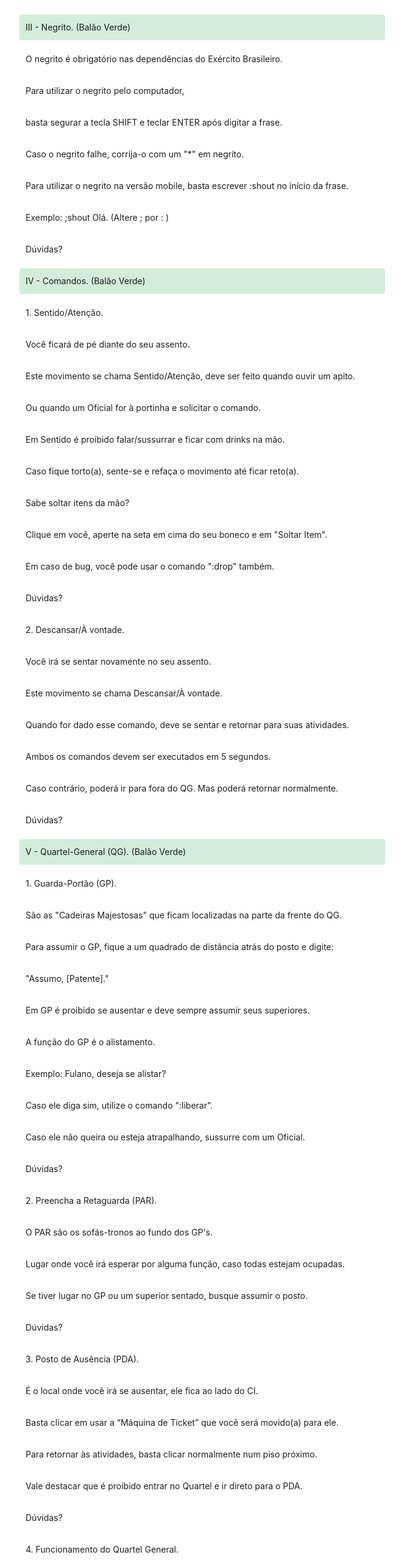
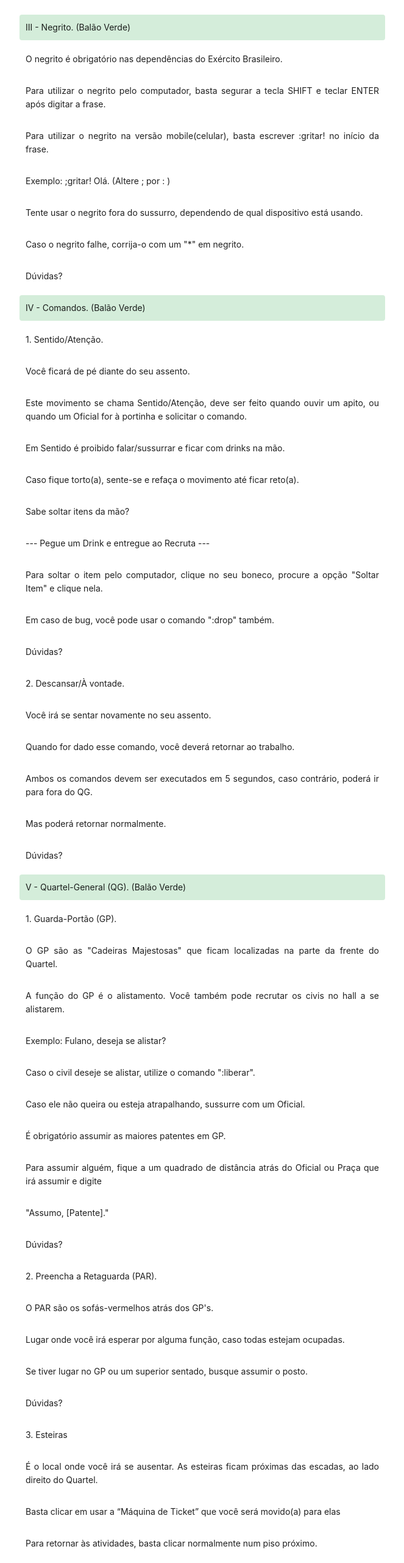
Before and after one commit to marcosafeitosa/treinos-br, a React (Vite) app: page /treino-basico-i in a window 1280 px wide. Shown: the part 1083-3646 px from the top of the page at 61% size, without its empty margins (308-971 px from the left). Built offline with nearby package versions, Linux system fonts and the light colour scheme.

Commit message:
mudancas-topicos TreinoBasicoI.jsx

```diff
--- a/src/components/ContainerTreinos/TreinoBasicoI.jsx
+++ b/src/components/ContainerTreinos/TreinoBasicoI.jsx
@@ -36,54 +36,55 @@ const paragrafoArray = [
 
   "III - Negrito. (Balão Verde)",
   "O negrito é obrigatório nas dependências do Exército Brasileiro.",
-  "Para utilizar o negrito pelo computador,",
-  "basta segurar a tecla SHIFT e teclar ENTER após digitar a frase.",
+  "Para utilizar o negrito pelo computador, basta segurar a tecla SHIFT e teclar ENTER após digitar a frase.",
+  "Para utilizar o negrito na versão mobile(celular), basta escrever :gritar! no início da frase.",
+  "Exemplo: ;gritar! Olá. (Altere ; por : )",
+  'Tente usar o negrito fora do sussurro, dependendo de qual dispositivo está usando.',
   'Caso o negrito falhe, corrija-o com um "*" em negrito.',
-  "Para utilizar o negrito na versão mobile, basta escrever :shout no início da frase.",
-  "Exemplo: ;shout Olá. (Altere ; por : )",
   "Dúvidas?",
 
   "IV - Comandos. (Balão Verde)",
   "1. Sentido/Atenção.",
   "Você ficará de pé diante do seu assento.",
-  "Este movimento se chama Sentido/Atenção, deve ser feito quando ouvir um apito.",
-  "Ou quando um Oficial for à portinha e solicitar o comando.",
+  "Este movimento se chama Sentido/Atenção, deve ser feito quando ouvir um apito, ou quando um Oficial for à portinha e solicitar o comando.",
   "Em Sentido é proibido falar/sussurrar e ficar com drinks na mão.",
   "Caso fique torto(a), sente-se e refaça o movimento até ficar reto(a).",
   "Sabe soltar itens da mão?",
-  'Clique em você, aperte na seta em cima do seu boneco e em "Soltar Item".',
+  "--- Pegue um Drink e entregue ao Recruta ---",
+  'Para soltar o item pelo computador, clique no seu boneco, procure a opção "Soltar Item" e clique nela.',
   'Em caso de bug, você pode usar o comando ":drop" também.',
   "Dúvidas?",
 
   "2. Descansar/À vontade.",
   "Você irá se sentar novamente no seu assento.",
-  "Este movimento se chama Descansar/À vontade.",
-  "Quando for dado esse comando, deve se sentar e retornar para suas atividades.",
-  "Ambos os comandos devem ser executados em 5 segundos.",
-  "Caso contrário, poderá ir para fora do QG. Mas poderá retornar normalmente.",
+  "Quando for dado esse comando, você deverá retornar ao trabalho.",
+  "Ambos os comandos devem ser executados em 5 segundos, caso contrário, poderá ir para fora do QG.",
+  "Mas poderá retornar normalmente.",
   "Dúvidas?",
 
   "V - Quartel-General (QG). (Balão Verde)",
   "1. Guarda-Portão (GP).",
-  'São as "Cadeiras Majestosas" que ficam localizadas na parte da frente do QG.',
-  "Para assumir o GP, fique a um quadrado de distância atrás do posto e digite:",
+  'O GP são as "Cadeiras Majestosas" que ficam localizadas na parte da frente do Quartel.',
+  "A função do GP é o alistamento. Você também pode recrutar os civis no hall a se alistarem.",
+  "Exemplo: Fulano, deseja se alistar?",
+  'Caso o civil deseje se alistar, utilize o comando ":liberar".',
+  "Caso ele não queira ou esteja atrapalhando, sussurre com um Oficial.",
+  "É obrigatório assumir as maiores patentes em GP.",
+  "Para assumir alguém, fique a um quadrado de distância atrás do Oficial ou Praça que irá assumir e digite",
   '"Assumo, [Patente]."',
-  "Em GP é proibido se ausentar e deve sempre assumir seus superiores.",
-  "A função do GP é o alistamento.",
-  "Exemplo: Fulano, deseja se alistar?",
-  'Caso ele diga sim, utilize o comando ":liberar".',
-  "Caso ele não queira ou esteja atrapalhando, sussurre com um Oficial.",
   "Dúvidas?",
+
   "2. Preencha a Retaguarda (PAR).",
-  "O PAR são os sofás-tronos ao fundo dos GP's.",
+  "O PAR são os sofás-vermelhos atrás dos GP's.",
   "Lugar onde você irá esperar por alguma função, caso todas estejam ocupadas.",
   "Se tiver lugar no GP ou um superior sentado, busque assumir o posto.",
   "Dúvidas?",
-  "3. Posto de Ausência (PDA).",
-  "É o local onde você irá se ausentar, ele fica ao lado do CI.",
-  "Basta clicar em usar a “Máquina de Ticket” que você será movido(a) para ele.",
+
+  "3. Esteiras",
+  "É o local onde você irá se ausentar. As esteiras ficam próximas das escadas, ao lado direito do Quartel.",
+  "Basta clicar em usar a “Máquina de Ticket” que você será movido(a) para elas",
   "Para retornar às atividades, basta clicar normalmente num piso próximo.",
-  "Vale destacar que é proibido entrar no Quartel e ir direto para o PDA.",
+  "Vale destacar que é proibido entrar no Quartel e ir direto para as Esteiras.",
   "Dúvidas?",
 
   "4. Funcionamento do Quartel General.",
@@ -93,21 +94,22 @@ const paragrafoArray = [
   "VI - Regras do Exército Brasileiro. (Balão Verde)",
   "1. Nunca pedir pagamentos, promoções ou direitos.",
   "2. Proibido participar de outro Exército/Polícia enquanto alistado do Ex.BR.",
-  "3. Não faltar com respeito com ninguém.",
+  "3. Não é permitido faltar com respeito com outros membros ou visitantes.",
   "4. Proibido dançar, sentar no chão e apresentar placas nas dependências internas do Ex.BR.",
-  "5. Proibido manter a visibilidade do perfil e o status online desabilitados enquanto estiver nas salas pertencentes ao Ex.BR.",
+  "5. É obrigatório manter a visibilidade do perfil aberta e o status de online habilitado dentro do Quartel.",
   "Dúvidas?",
 
   "VII - Finalização. (Balão Verde)",
   "Parabéns, você foi aprovado(a) no Treinamento Básico I.",
   "Para encontrar o Exército Brasileiro novamente, basta procurar por Cm-Anonimo",
   "no navegador e ir até o quarto do Exército Brasileiro com a tag FMB.",
-  "A entrada no QG deve ser feita através do “Monolito Negro” do lado de fora.",
-  "Você deve estar devidamente fardado(a), com a missão correta e,",
-  "quando estiver tudo correto, será liberado(a) por um Oficial.",
+  "A sua entrada no Quartel-General será pela portinha preta do lado de fora.",
+  "Agora, altere sua missão para [Ex.BR] Soldado",
+  'Se junte ao grupo "Exército Brasileiro - Amigos" e favorite o grupo.',
+  "Sabe fazer essas duas coisas que lhe pedi?",
 
   "Adicionar missão - Não copie. (Balão Verde)",
-  "Para adicionar a patente na missão jogando no celular, faça o que eu pedir nas próximas mensagens:",
+  "Para adicionar a patente na missão jogando no celular, faça o seguinte:",
   "Pressione o dedo em seu avatar, clique no seu nome/nick na lista que apareceu.",
   "Você viu que apareceu a imagem de seu avatar no canto direito da tela e acima da imagem seu nome/nick também.",
   "Entre o nome e a imagem tem um espaço vazio na cor azul, clique nesse espaço e abrirá um campo de texto.",
@@ -115,7 +117,7 @@ const paragrafoArray = [
   "[Ex.BR] Soldado",
 
   "Para adicionar a missão no computador, faça o seguinte:",
-  "Clique em seu avatar, no canto direito abaixo irá aparecer a imagem de seu avatar",
+  "Clique em seu avatar, no canto inferior direito aparecerá a imagem do seu boneco",
   "Abaixo da imagem terá um um espaço/retângulo na cor cinza claro, clique nesse espaço escreva o seguinte :",
   "[Ex.BR] Soldado",
 
```
